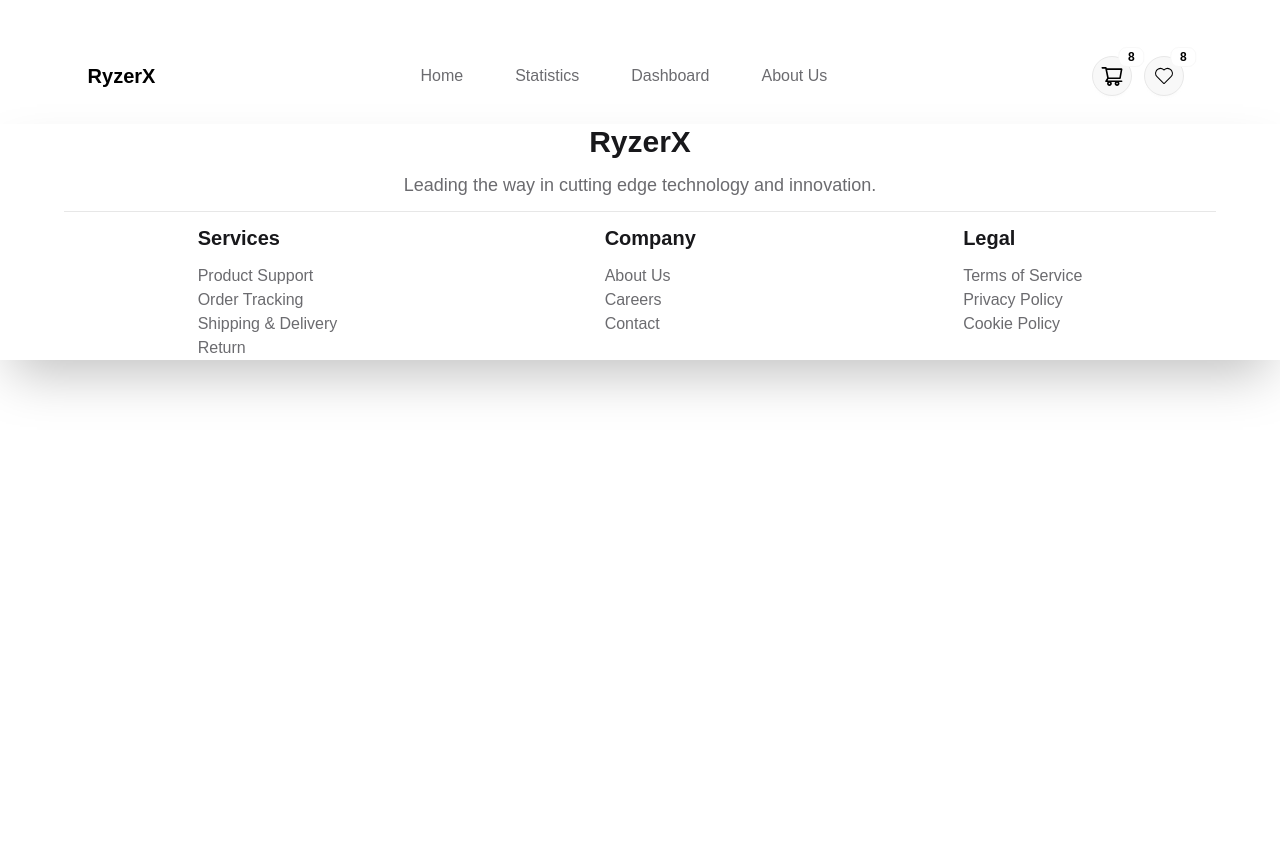
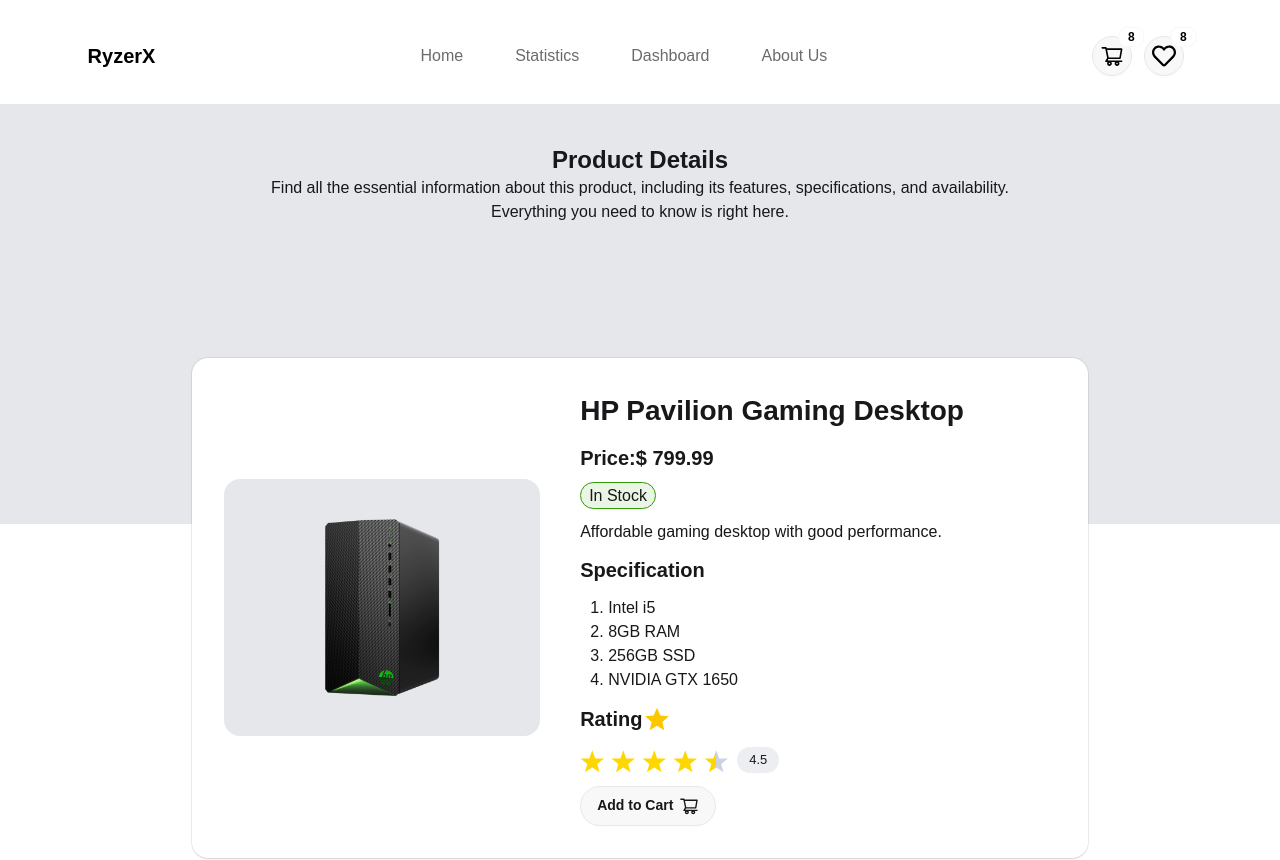
Before and after one commit to mehedihasan101101/ryzerX-rigs-project-19, a React (Vite) app: page /category/all/desk-001 in a window 1280 px wide. Shown: the top 860 px of the page. Before the commit the page ends 800 px from the top, so only its background shows below. Built offline with nearby package versions, Linux system fonts and the light colour scheme.

Commit message:
SingleProductPage:design completed for desktop only

```diff
--- a/package.json
+++ b/package.json
@@ -15,6 +15,7 @@
     "react-dom": "^19.1.0",
     "react-icons": "^5.5.0",
     "react-router": "^7.6.2",
+    "react-star-ratings": "^2.3.0",
     "tailwindcss": "^4.1.8"
   },
   "devDependencies": {
--- a/src/components/home/Home.jsx
+++ b/src/components/home/Home.jsx
@@ -1,10 +1,12 @@
 import Categoryies from "../categories/Categoryies";
 
-import { Outlet } from "react-router";
+import { Outlet} from "react-router";
 import Herosection from "../heroSection/Herosection";
 
 
 const Home = () => {
+
+
   return (
     <>
       <Herosection></Herosection>
--- a/src/components/productCard/ProductCard.jsx
+++ b/src/components/productCard/ProductCard.jsx
@@ -5,13 +5,14 @@
 
     return (
         <div className="bg-white flex flex-col items-center space-y-4 p-5 rounded-2xl shadow-[0px_2px_3px_-1px_rgba(0,0,0,0.1),0px_1px_0px_0px_rgba(25,28,33,0.02),0px_0px_0px_1px_rgba(25,28,33,0.08)]">
-            <div className=" lg:h-[300px] md:h-[230px] h-[180px] flex flex-col justify-center items-center bg-gray-200 rounded-2xl">
+            <div className=" lg:h-[300px] md:h-[230px] h-[180px] flex flex-col justify-center items-center bg-gray-200 rounded-2xl p-1">
                 <img className=" w-full rounded-2xl" src={product_image} alt="" />
             </div>
 
             <h1 className="text-xl pl-2 self-start font-bold">{product_title}</h1>
             <h3 className=" pl-2 self-start">{price} $</h3>
-            <button className="btn rounded-4xl self-start"> <Link to={product_id.toLowerCase()}>Shop Now</Link></button>
+            <Link to={product_id.toLowerCase()} className="btn rounded-4xl self-start mt-auto"> Shop Now</Link>
+
 
 
         </div>
--- a/src/components/root/footer/Footer.jsx
+++ b/src/components/root/footer/Footer.jsx
@@ -1,7 +1,7 @@
 
 const Footer = () => {
     return (
-        <footer className="shadow-2xl">
+        <footer className="shadow-2xl mt-10">
             <div className="lg:max-w-[90%] m-auto space-y-3">
                 <h1 className="font-extrabold text-3xl text-center ">RyzerX</h1>
                 <p className="text-center text-[18px] text-[#6b6b6f]">Leading the way in cutting edge technology and innovation.</p>
--- a/src/components/root/nav/NavBar.jsx
+++ b/src/components/root/nav/NavBar.jsx
@@ -1,6 +1,6 @@
-import { NavLink } from "react-router";
+import { NavLink} from "react-router";
 import { AiOutlineShoppingCart } from "react-icons/ai";
-import { CiHeart } from "react-icons/ci";
+import { FaRegHeart } from "react-icons/fa";
 import { IoIosMenu } from "react-icons/io";
 import { useState } from "react";
 import { RxCross1 } from "react-icons/rx";
@@ -9,6 +9,7 @@
 
 
 const NavBar = () => {
+
     // State to handle mobile menu open/close
     const [open, setOpen] = useState(false);
     // State to handle cart tab open/close
@@ -26,7 +27,7 @@
     ]
     return (
         // Main navigation bar
-        <nav className=" lg:py-7 py-5  bg-transparent pr-2  mt-7">
+        <nav className={`lg:py-7 py-5  bg-transparent pr-2 mt-2 `}>
 
             <div className="lg:max-w-[90%] m-auto flex justify-between items-center px-6">
                 {/* Mobile Menu Toggle Icon */}
@@ -60,7 +61,7 @@
 
                     {/* Wishlist Button */}
                     <button onClick={() => { setwishListTab(!wishListTab); setCartTab(false) }} className="btn indicator btn-circle" >
-                        <CiHeart className="text-2xl text-black"></CiHeart>
+                        <FaRegHeart className="text-2xl text-black"></FaRegHeart>
                         <span className="badge badge-sm indicator-item text-black">8</span>
 
                         {/* WishList Tab which shown only when cart icon is clicked */}
--- a/src/components/singleProductPage/SingleProductPage.jsx
+++ b/src/components/singleProductPage/SingleProductPage.jsx
@@ -1,5 +1,9 @@
-import React from 'react';
-import { useLoaderData, useParams } from 'react-router';
+
+import { Link, useLoaderData, useParams } from 'react-router';
+import StarRatings from 'react-star-ratings';
+import { IoMdStar } from "react-icons/io";
+import { AiOutlineShoppingCart } from "react-icons/ai";
+
 
 const SingleProductPage = () => {
 
@@ -11,9 +15,53 @@
 
     // Find the single product that matches the productId (case-insensitive)
     const singleProduct = allProducts.find(each => each.product_id.toLowerCase() === productId);
+    const { product_image, product_title, price, availability, Specification, description, rating } = singleProduct;
+    console.log(singleProduct)
 
     return (
         <>
+            <div className='bg-gray-200 flex flex-col items-center justify-center pt-10 pb-75'>
+                <h1 className='font-bold text-2xl text-center'>Product Details</h1>
+                <p className='text-center max-w-[750px]'>Find all the essential information about this product, including its features, specifications, and availability. Everything you need to know is right here.</p>
+            </div>
+
+            <div className='flex w-[70%] mb-35 mt-[-13%] bg-white gap-10 p-8 items-center m-auto rounded-2xl shadow-[0px_2px_3px_-1px_rgba(0,0,0,0.1),0px_1px_0px_0px_rgba(25,28,33,0.02),0px_0px_0px_1px_rgba(25,28,33,0.08)] '>
+                <div className=' w-[38%]  p-10  bg-gray-200 rounded-2xl'>
+                    <img src={product_image} className='' alt="" />
+                </div>
+                <div className='space-y-3'>
+                    <h1 className='font-bold text-[28px] '>{product_title}</h1>
+                    <p className='text-xl font-bold'>Price:$ {price}</p>
+
+                    <p className='bg-[#309C08]/10 inline  py-1 px-2 rounded-full border border-[#309C08]'>{availability ? "In Stock" : "Out of Stock"}</p>
+                    <p className='mt-3'>{description}</p>
+                    <h3 className='mt-3 text-xl font-bold'>Specification</h3>
+
+                    <ul className='list-decimal ml-7'>
+                        {Specification.map(eachSpecification => <li>{eachSpecification}</li>)}
+                    </ul>
+
+                    <h3 className='mt-3 text-xl font-bold flex items-center'>Rating <IoMdStar className='text-3xl text-yellow-400' ></IoMdStar></h3>
+                    <div className='flex items-center gap-2  text-xl'>
+                        <StarRatings className=""
+                            rating={rating}
+                            starRatedColor="gold"
+                            changeRating={(newRating) => console.log(newRating)}
+                            numberOfStars={5}
+                            starSpacing="3px"
+                            starDimension="25px"
+                            name='rating'
+                        />
+                        <p className='bg-gray-200/70 rounded-3xl  py-1 text-[13px] px-3 '>{rating}</p>
+
+                    </div>
+                    <div>
+                        <Link className='btn rounded-4xl'>Add to Cart <AiOutlineShoppingCart className="text-xl"></AiOutlineShoppingCart></Link>
+                    </div>
+
+
+                </div>
+            </div>
 
         </>
     );
--- a/src/main.jsx
+++ b/src/main.jsx
@@ -1,7 +1,7 @@
 import { StrictMode } from 'react'
 import { createRoot } from 'react-dom/client'
 import './index.css'
-import { createBrowserRouter, RouterProvider } from "react-router";
+import { createBrowserRouter, Navigate, RouterProvider } from "react-router";
 import Root from './components/root/Root';
 import Home from './components/home/Home';
 import Statistics from './components/statistics/Statistics';
@@ -26,6 +26,10 @@
         element: <Home></Home>,
         children: [
           {
+            index: true,
+            element: <Navigate to="category/all" replace />
+          },
+          {
             path: "category/:categoryname",
             element: <ProductArchive></ProductArchive>,
             loader: handleApiData
@@ -35,7 +39,7 @@
       {
         path: "category/:categoryname/:productId",
         element: <SingleProductPage></SingleProductPage>,
-        loader:handleApiData
+        loader: handleApiData
 
       },
 
```
Also changed, not shown: 1 other file (tests, documents, lock files or other folders).
